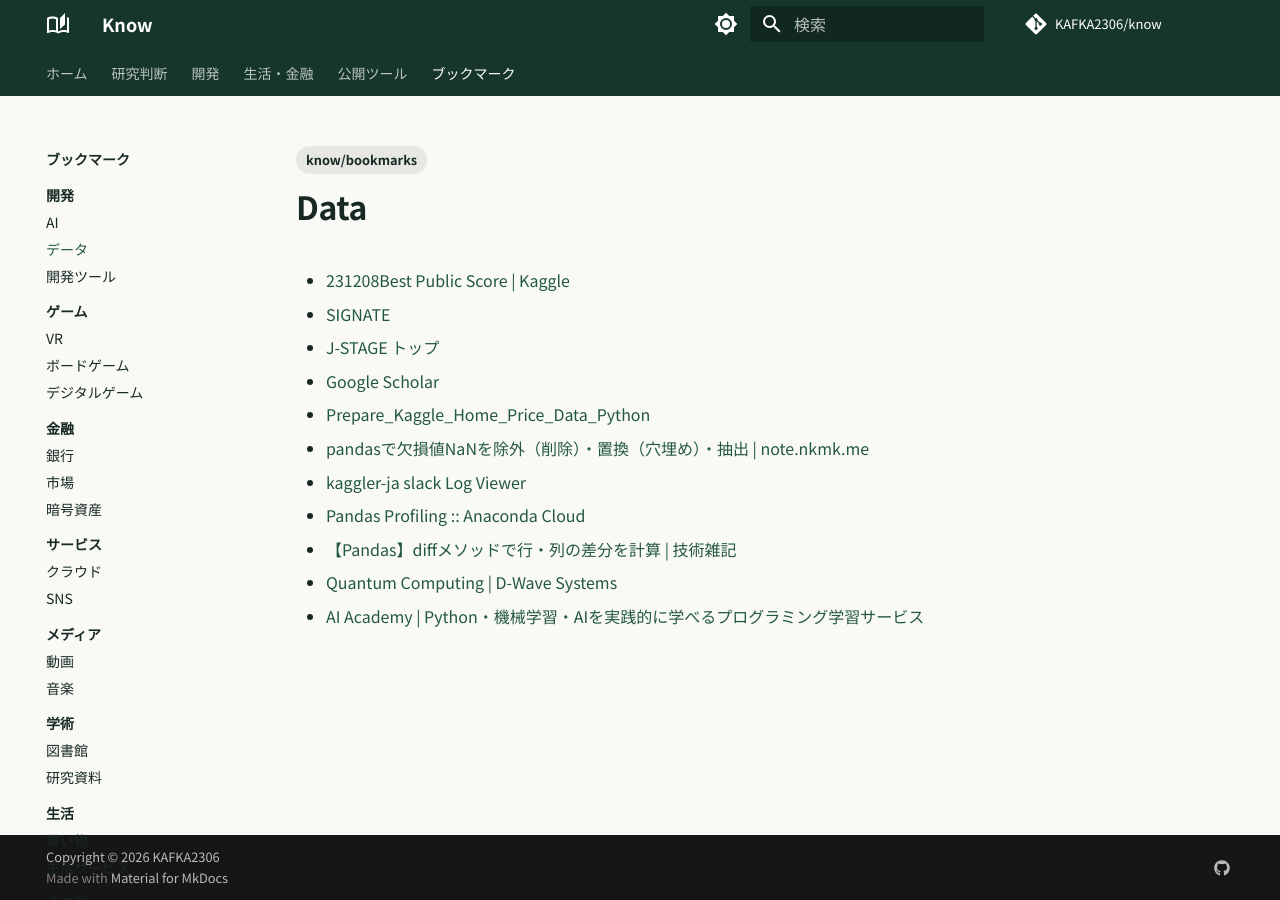
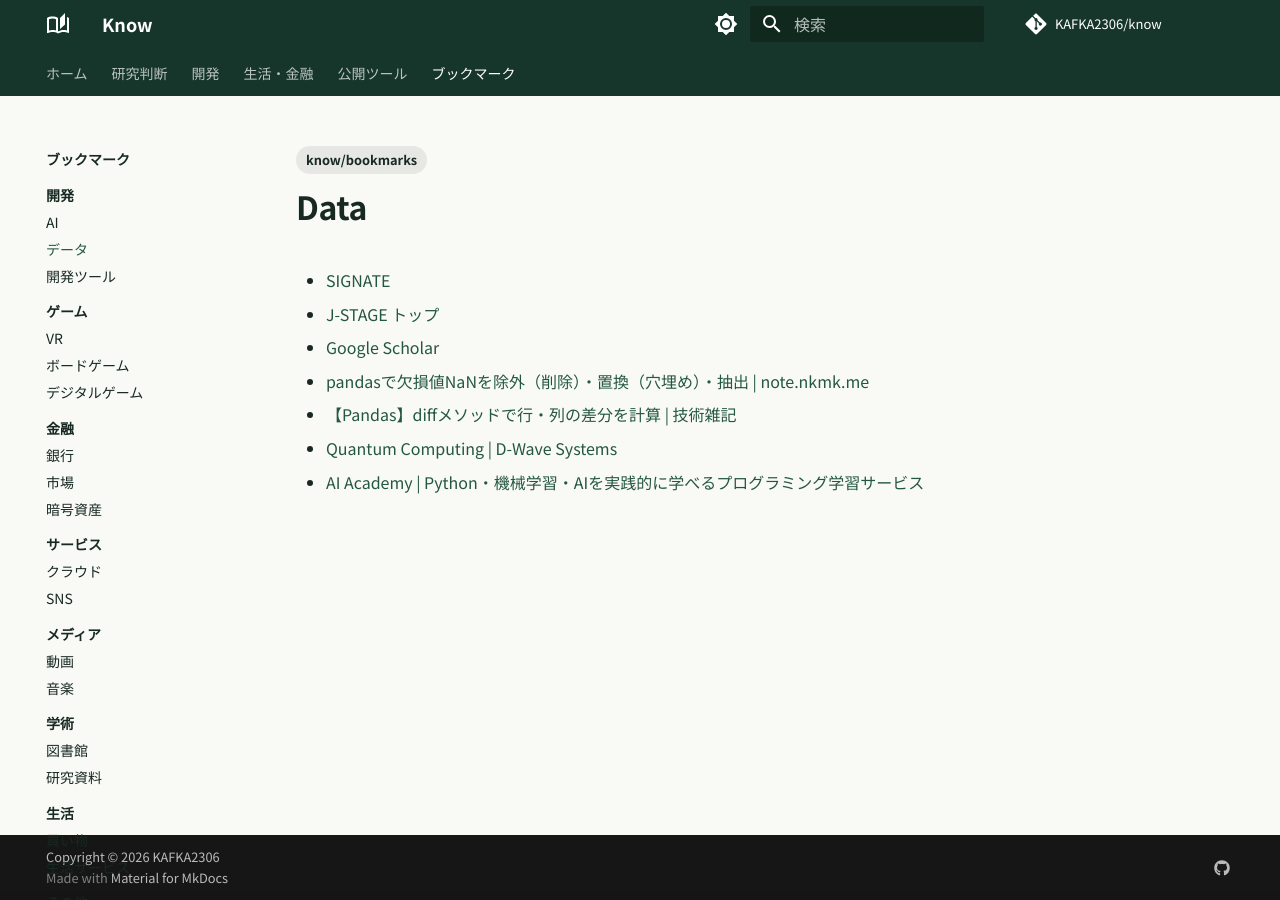
Before and after one commit to KAFKA2306/know, an MkDocs documentation site: the page built from docs/bookmarks/Dev/Data/index.md, in a window 1280 px wide. Built offline with MkDocs 1.6.1 and Material for MkDocs 9.7.7, drawn with Linux system fonts in a browser that asks for light colours; comment, search, counter and statistics services are not loaded.

Commit message:
docs(bookmarks): prune dated and private links in docs/bookmarks/Dev/Data/index.md

```diff
--- a/docs/bookmarks/Dev/Data/index.md
+++ b/docs/bookmarks/Dev/Data/index.md
@@ -6,14 +6,10 @@ tags:
 ---
 # Data
 
-- [231208Best Public Score | Kaggle](https://www.kaggle.com)
 - [SIGNATE](https://biz.quest.signate.jp)
 - [J-STAGE トップ](https://www.jstage.jst.go.jp)
 - [Google Scholar](https://scholar.google.co.jp)
-- [Prepare_Kaggle_Home_Price_Data_Python](https://ahmtkaya.github.io)
 - [pandasで欠損値NaNを除外（削除）・置換（穴埋め）・抽出 | note.nkmk.me](https://note.nkmk.me)
-- [kaggler-ja slack Log Viewer](https://kaggler-ja-slack-archive.appspot.com)
-- [Pandas Profiling :: Anaconda Cloud](https://anaconda.org)
 - [【Pandas】diffメソッドで行・列の差分を計算 | 技術雑記](https://algorithm.joho.info)
 - [Quantum Computing | D-Wave Systems](https://www.dwavesys.com)
 - [AI Academy | Python・機械学習・AIを実践的に学べるプログラミング学習サービス](https://aiacademy.jp)
```
